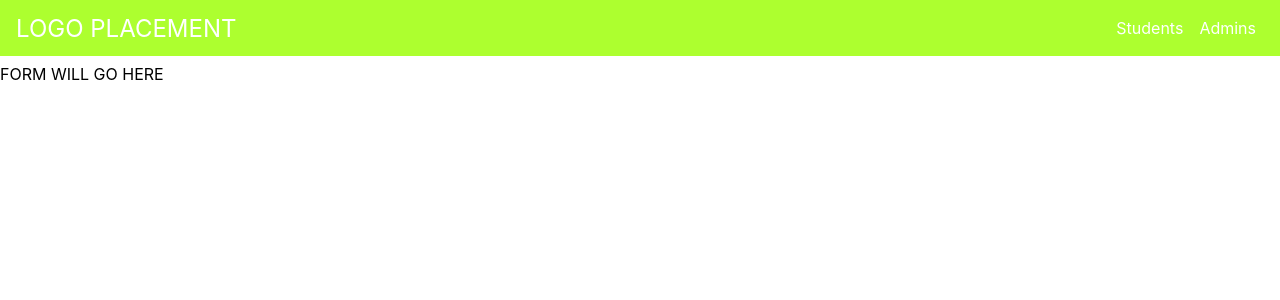
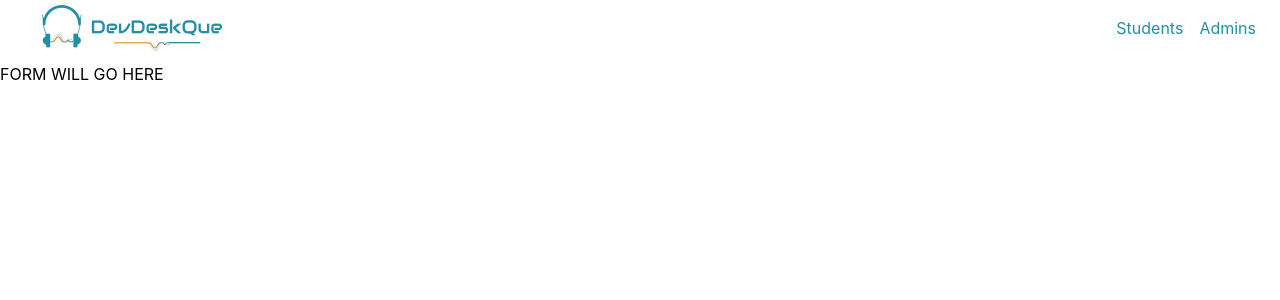
Before and after one commit to lambda-devdesk-queue/FE, a React (Create React App) app in the folder front-end/: page / in a window 1280 px wide. Shown: the top 300 px of the page. Built offline with nearby package versions, Linux system fonts and the light colour scheme.

Commit message:
Updated styling -added logo -navbar -side menu -side toggle

```diff
--- a/front-end/src/components/Navbar.css
+++ b/front-end/src/components/Navbar.css
@@ -3,7 +3,7 @@
     top: 0;
     left: 0;
     width: 100%;
-    background: #adff2f;
+    background: white;
     height: 56px;
 }
 
@@ -16,12 +16,16 @@
 
 .navbar_logo {
     margin-left: 1rem;
-}
+    display: flex;
+    align-items: center;
+    padding: 0 1rem;
+
+    }
 
 .navbar_logo a {
-    color: white;
+    /* color: white;
     text-decoration: none;
-    font-size: 1.5rem;
+    font-size: 1.5rem; */
 }
 
 .spacer {
@@ -40,13 +44,13 @@
 }
 
 .navbar_menu a {
-    color: white;
+    color: #258EA6;
     text-decoration: none;
 }
 
 .navbar_menu a:hover,
 .navbar_menu a:active {
-    color: orange;
+    color: #adff2f;
 }
 
 @media (max-width: 768px) {
--- a/front-end/src/components/Navbar.js
+++ b/front-end/src/components/Navbar.js
@@ -2,6 +2,7 @@ import React from 'react';
 
 import Sidetoggle from '../components/Sidetoggle';
 import './Navbar.css';
+import logo from '../assets/LOGO2.png';
 
 const navbar = props => (
     <header className="navbar">
@@ -9,7 +10,10 @@ const navbar = props => (
     <div className="navbar_toggle">
         <Sidetoggle click={props.sideClickHandler}/>
       </div>
-      <div className="navbar_logo"><a href="/">LOGO PLACEMENT</a></div>
+      <div className="navbar_logo">
+      <a href="/" alt="logo"></a>
+      <img src={logo} alt="logo" />
+      </div>
       <div className="spacer" />
       <div className="navbar_menu">
         <ul>
--- a/front-end/src/components/Sidemenu.css
+++ b/front-end/src/components/Sidemenu.css
@@ -36,7 +36,7 @@
 
 .side-menu a:hover,
 .side-menu a:active {
-    color:orange;
+    color:#258EA6;
 }
 
 @media (min-width: 769px) {
--- a/front-end/src/components/Sidetoggle.css
+++ b/front-end/src/components/Sidetoggle.css
@@ -17,6 +17,6 @@
 .toggle-line {
     width: 25px;
     height: 2px;
-    background: white;
+    background: #258EA6;
 
 }
```
Also changed, not shown: front-end/src/assets/LOGO.png (added), front-end/src/assets/LOGO2.png (added).
